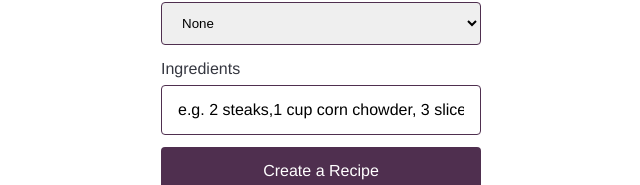
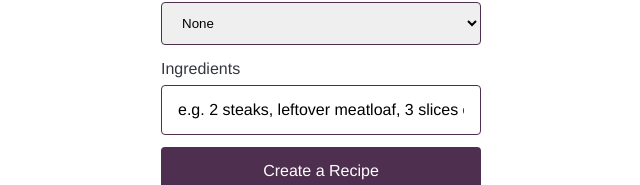
Before and after one commit to basilspice/right-up, a Next.js app: page / in a window 1280 px wide. Shown: the part 459-644 px from the top of the page, without its empty margins (319-959 px from the left). Built offline with nearby package versions, Linux system fonts and the light colour scheme.

Commit message:
making placeholder text more clear for better user inputs

```diff
--- a/pages/food.js
+++ b/pages/food.js
@@ -106,7 +106,7 @@ if yes is selected render the input  box for the theme to be inputed
           <input
             type="text"
             name="ingredients"
-            placeholder="e.g. 2 steaks,1 cup corn chowder, 3 slices of bacon"
+            placeholder="e.g. 2 steaks, leftover meatloaf, 3 slices of bacon"
             value={ingredients}
             onChange={(e) => setIngredients(e.target.value)}
           />
```
